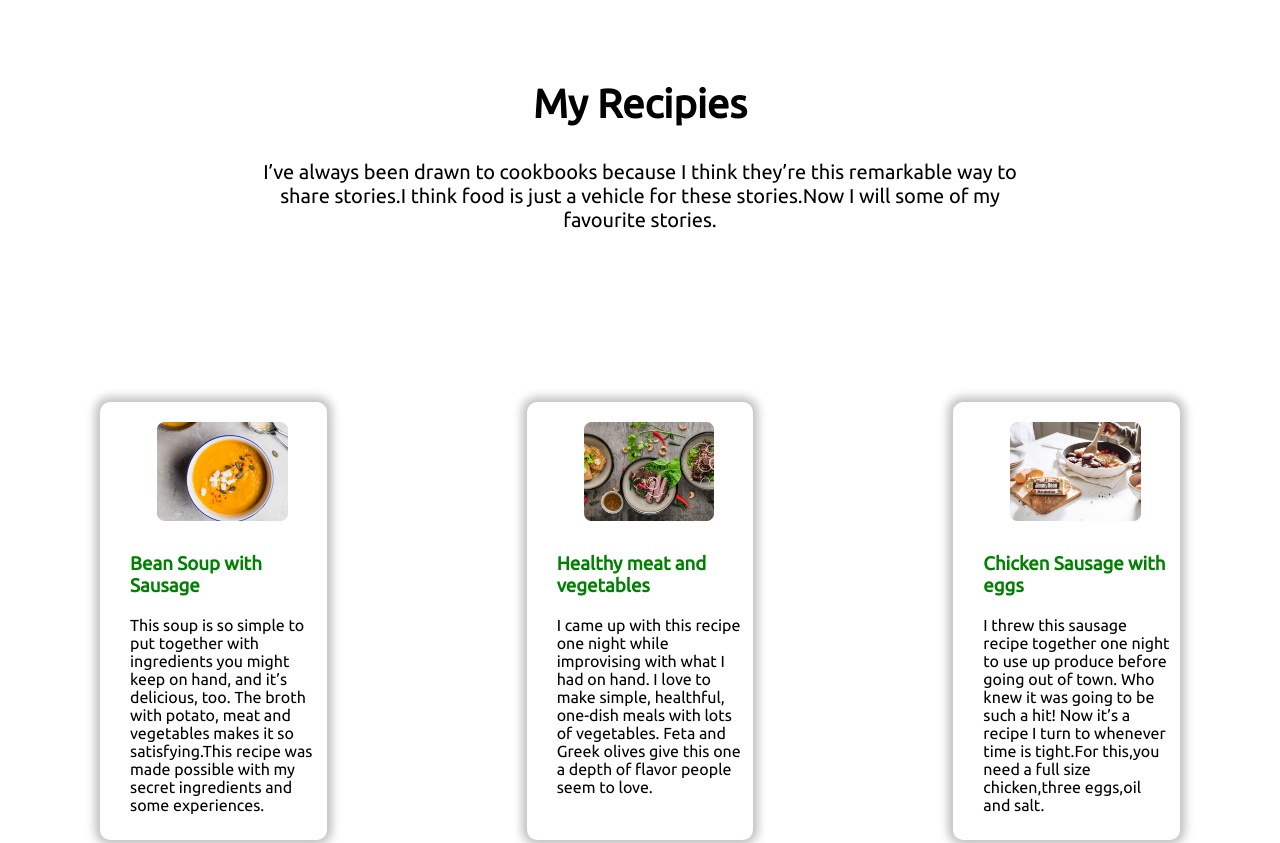
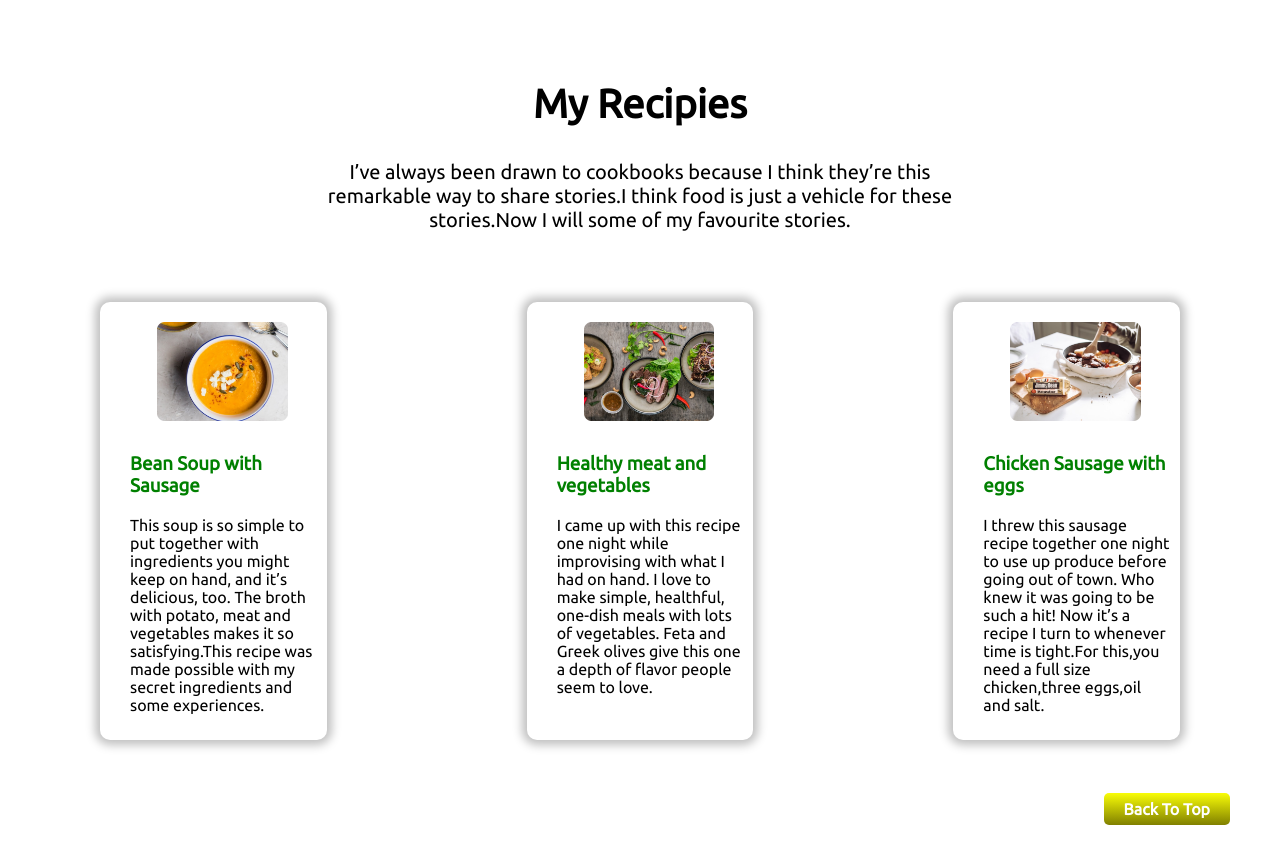
Before and after one commit to asifhassan8231/html-css-assg1, a plain HTML site: page index.html in a window 1280 px wide. Shown: the part 1014-1857 px from the top of the page. Drawn offline with Linux system fonts and the light colour scheme.

Commit message:
minor-changes

```diff
--- a/style.css
+++ b/style.css
@@ -57,11 +57,11 @@ h1{
 }
 #recipe-section{
 text-align: center;
-margin:50px 250px 50px 250px;
+margin:50px 300px 10px 300px;
 }
 .bottom-section{
     width: 30%;
-    margin: 100px;
+    margin: 40px 100px;
     padding:10px 10px 10px 30px;
     border-radius: 10px;
     box-shadow: 0 0 10px 5px rgba(0,0,0,0.25);
```
